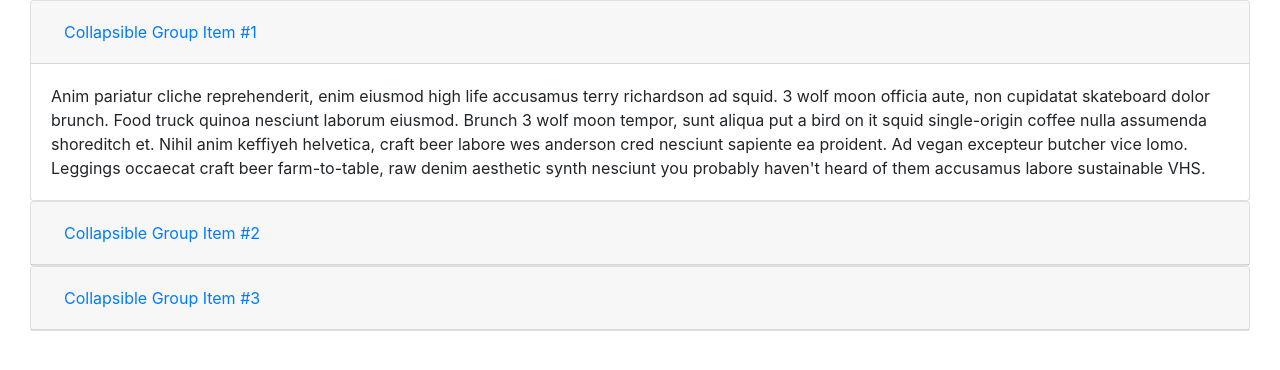
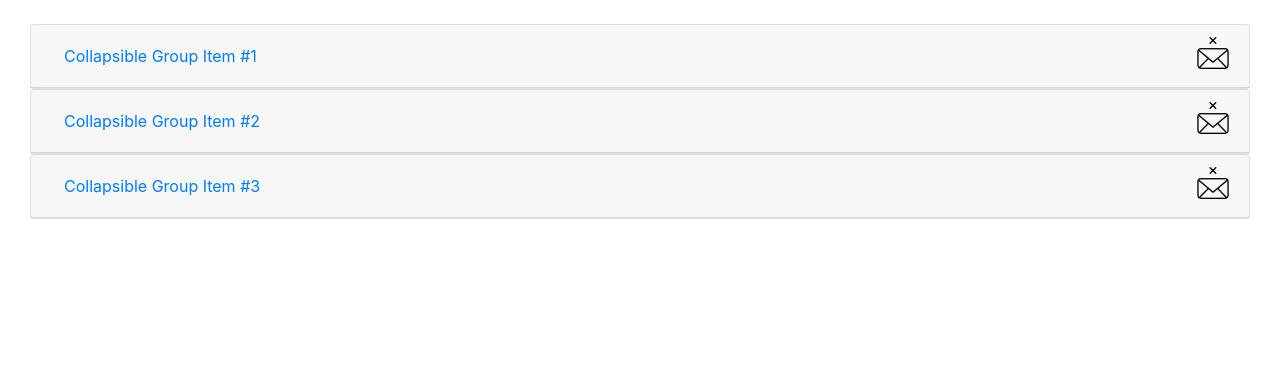
Before and after one commit to KreandOStudio/Final_Project_Bmail, a Python web app: template templates/message_list_received.html in a window 1280 px wide. Shown: the part 59-429 px from the top of the page. Run offline with Jinja, Linux system fonts and the light colour scheme; the template is opened without the code that fills it, so the values that code supplies are empty; some libraries are stand-ins or nearby versions.

Commit message:
Añadimos recursos graficos y modificamos html.

```diff
--- a/templates/message_list_received.html
+++ b/templates/message_list_received.html
@@ -31,19 +31,44 @@
 {% endblock extra_nav_login_logout %}
 
 {% block main_content %}
+    <br>
+<!--
+    <div class="card">
+        <div class="row card-header">
+            <div class="col align-items-left">
+                <h5>Featured</h5>
+            </div>
+            <div class="col">
+                <img src="/assets/img/dustbin16px.png" class="rounded float-right">
+            </div>
+        </div>
+        <div class="card-body">
+            <h5 class="card-title">Special title treatment</h5>
+            <p class="card-text">With supporting text below as a natural lead-in to additional content.</p>
+            <a href="#" class="btn btn-primary">Go somewhere</a>
+        </div>
+    </div>
+-->
     <div class="container-fluid">
         <div id="accordion">
             <div class="card">
                 <div class="card-header" id="headingOne">
-                    <h5 class="mb-0">
+                            <div class="row">
+                                <div class="col align-items-left">
                                     <button class="btn btn-link" data-toggle="collapse" data-target="#collapseOne"
                                         aria-expanded="true" aria-controls="collapseOne">
                                         Collapsible Group Item #1
                                     </button>
-                    </h5>
+                                </div>
+                                <div class="col">
+                                    <a href="/">
+                                        <img src="/assets/img/dustbin32px.png" class="rounded float-right">
+                                    </a>
+                                </div>
+                            </div>
                 </div>
 
-                <div id="collapseOne" class="collapse show" aria-labelledby="headingOne" data-parent="#accordion">
+                <div id="collapseOne" class="collapse" aria-labelledby="headingOne" data-parent="#accordion">
                     <div class="card-body">
                         Anim pariatur cliche reprehenderit, enim eiusmod high life accusamus terry richardson ad squid.
                         3 wolf moon officia aute, non cupidatat skateboard dolor brunch. Food truck quinoa nesciunt
@@ -57,12 +82,19 @@
             </div>
             <div class="card">
                 <div class="card-header" id="headingTwo">
-                    <h5 class="mb-0">
+                    <div class="row">
+                        <div class="col align-items-left">
                             <button class="btn btn-link collapsed" data-toggle="collapse" data-target="#collapseTwo"
                                 aria-expanded="false" aria-controls="collapseTwo">
                                 Collapsible Group Item #2
                             </button>
-                    </h5>
+                        </div>
+                        <div class="col">
+                            <a href="/">
+                                <img src="/assets/img/dustbin32px.png" class="rounded float-right">
+                            </a>
+                        </div>
+                    </div>
                 </div>
                 <div id="collapseTwo" class="collapse" aria-labelledby="headingTwo" data-parent="#accordion">
                     <div class="card-body">
@@ -78,12 +110,19 @@
             </div>
             <div class="card">
                 <div class="card-header" id="headingThree">
-                    <h5 class="mb-0">
+                    <div class="row">
+                        <div class="col align-items-left">
                             <button class="btn btn-link collapsed" data-toggle="collapse" data-target="#collapseThree"
                                 aria-expanded="false" aria-controls="collapseThree">
                                 Collapsible Group Item #3
                             </button>
-                    </h5>
+                        </div>
+                        <div class="col">
+                            <a href="/">
+                                <img src="/assets/img/dustbin32px.png" class="rounded float-right">
+                            </a>
+                        </div>
+                    </div>
                 </div>
                 <div id="collapseThree" class="collapse" aria-labelledby="headingThree" data-parent="#accordion">
                     <div class="card-body">
```
Also changed, not shown: assets/img/dustbin16px.png (added), assets/img/dustbin32px.png (added). Lines whose indentation alone changed are shown as unchanged.
